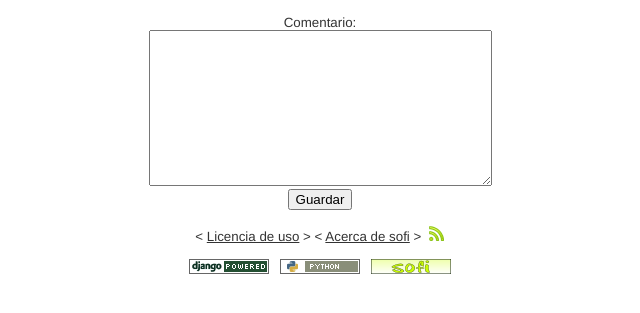
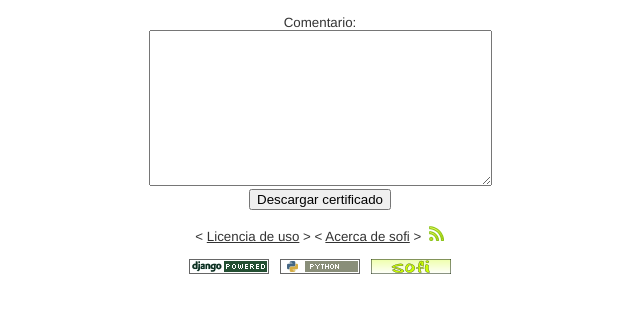
Before and after one commit to Conectivo/sofi, a Django app: template sofi/templates/encuesta/encuesta.html in a window 1280 px wide. Shown: the part 240-553 px from the top of the page, without its empty margins (320-960 px from the left). Run offline with Django 3.2, Linux system fonts and the light colour scheme; the template is opened without the code that fills it: values that come from a table or form of the project are taken from there, others are empty; parts of the project's set-up code (start-up, migrations or seed data) failed here and were passed over.

Commit message:
Modificaciones con jquery en ecuest/certificado

```diff
--- a/sofi/apps/encuesta/views.py
+++ b/sofi/apps/encuesta/views.py
@@ -2,6 +2,7 @@ from django.shortcuts import render_to_response
 from django.http import HttpResponse, Http404, HttpResponseRedirect
 from encuesta.forms import EncuestaForm
 from certificado.models import CertificadoSuscriptor
+from encuesta.models import Encuesta
 
 def realizar(request, evento, key):
 
@@ -14,6 +15,10 @@ def realizar(request, evento, key):
         evento_suscriptor = suscriptor.certificado.evento
 
         if str(evento_suscriptor.id) == evento and suscriptor.certificado.encuesta:
+
+            encuesta = Encuesta.objects.filter(suscriptor=suscriptor, evento=evento_suscriptor)
+            if encuesta:
+                return HttpResponseRedirect('http://%s/certificado/descargar/%s/%s/'% (request.get_host(),evento, key))
 
             if not request.POST:
                 form = EncuestaForm()
--- a/sofi/templates/encuesta/encuesta.html
+++ b/sofi/templates/encuesta/encuesta.html
@@ -2,6 +2,8 @@
 
 {% block head_title %}Encuesta{% endblock %}
 {% block extra_head%}
+    <script type="text/javascript" src="/site_media/js/jquery-1.3.2.min.js"></script>
+
     <style type="text/css">
         ul.errorlist {
             margin: 0;
@@ -16,6 +18,20 @@
             padding: 4px 5px;
         }
     </style>
+
+    <script type="text/javascript">
+        $(document).ready(function(){
+            $("#decargar").hide();
+            $("#encuesta").show();
+
+            $("#guardar").click(function () {
+                $("#encuesta").hide();
+                $("#decargar").show("hola");
+            });
+        });
+
+    </script>
+
 {% endblock %}
 
 {% block body %}
@@ -25,8 +41,11 @@
             <form method="post" action=".">
                 {{form}}
                 <br/>
-                <input type="submit" value="Guardar"/>
+                <input name="guardar" id="guardar" type="submit" value="Descargar certificado"/>
             </form>
+        </div>
+        <div id="decargar" style="width:400px;">
+            <h3>Descargando certificado...</h3>
         </div>
     </center>
 {% endblock %}
```
